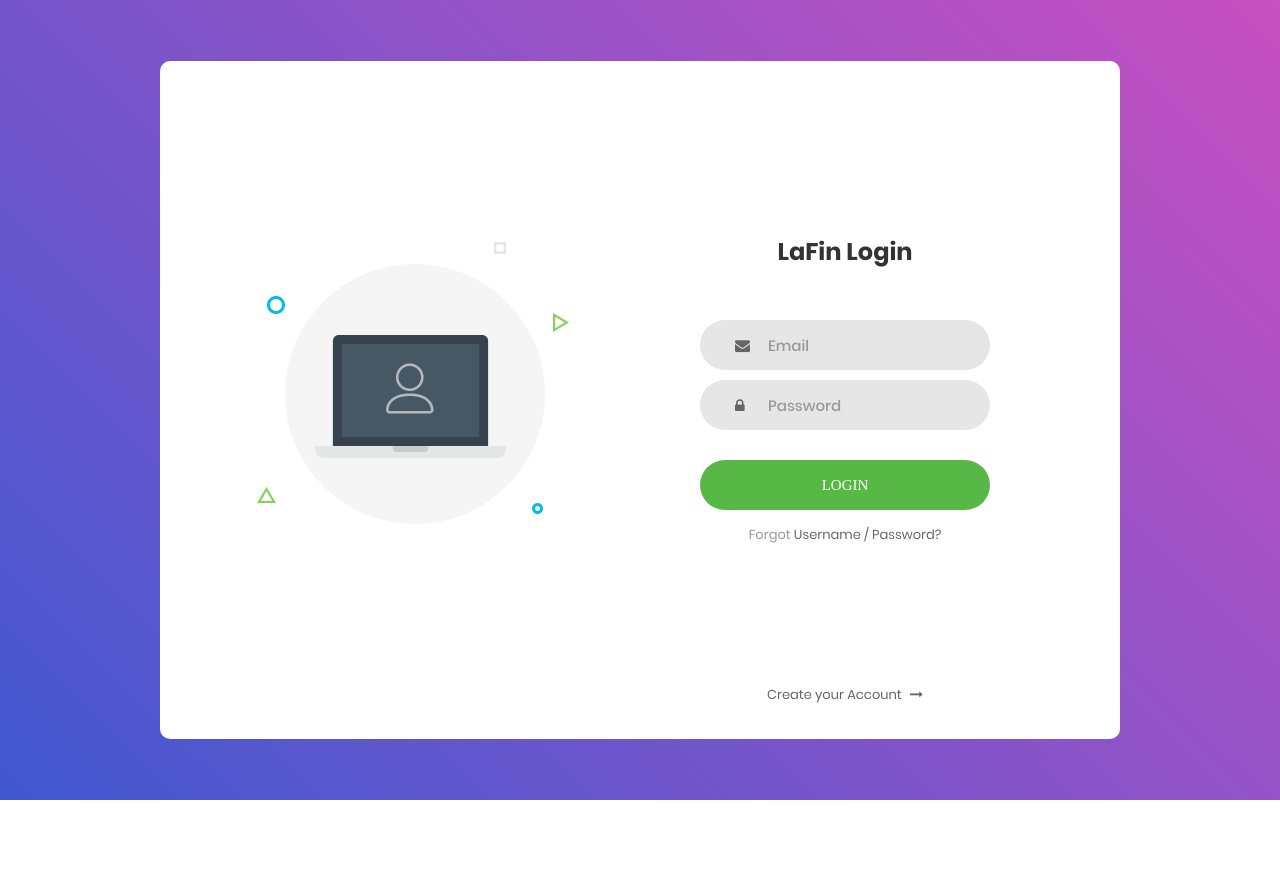
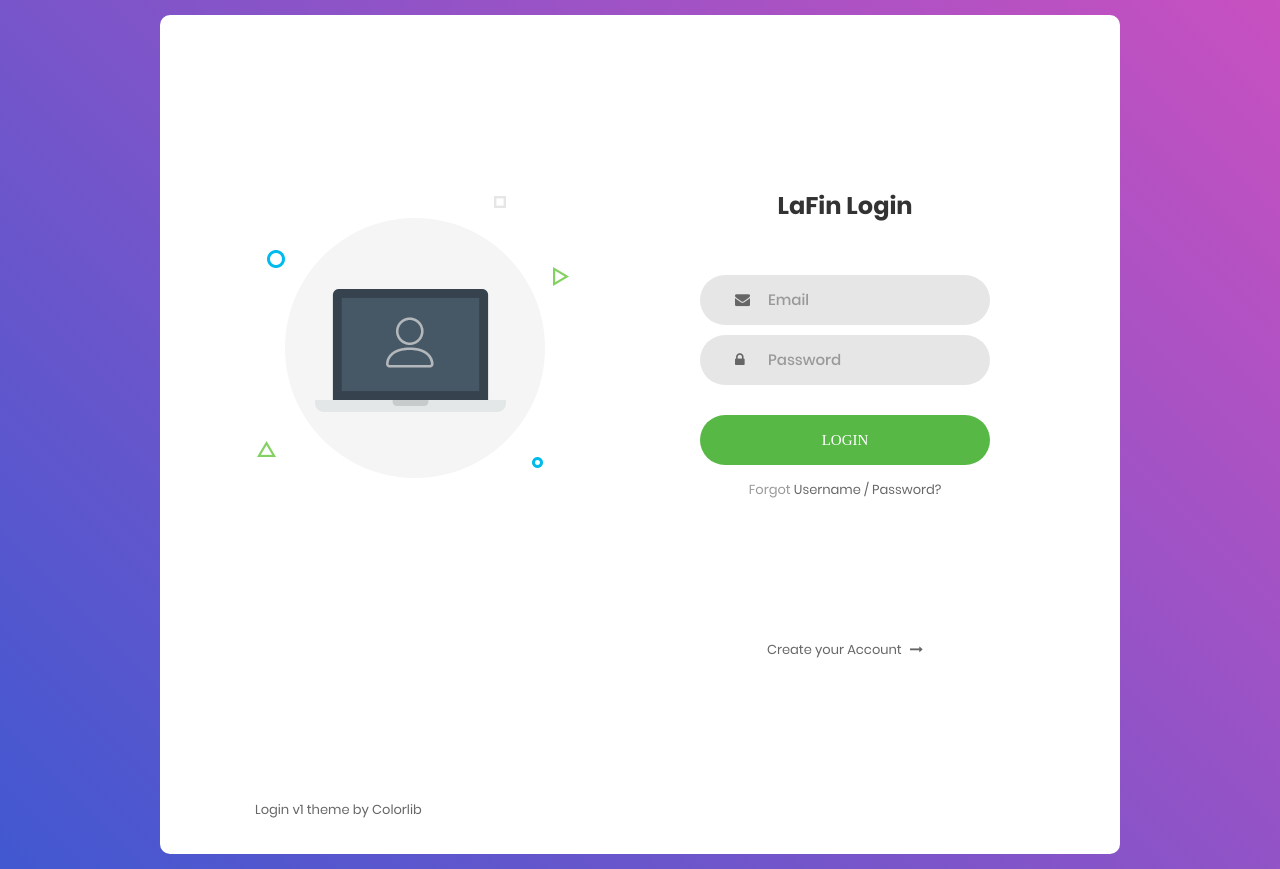
Before and after one commit to Alex-ala/LaFin, a Flask app: page /login/ in a window 1280 px wide. Before the commit the page ends 800 px from the top, so only its background shows below. Run offline with Flask 2, Linux system fonts and the light colour scheme; data that the repository does not hold is empty; some libraries are stand-ins or nearby versions; some web fonts are replaced.

Commit message:
Added Colorlib reference

```diff
--- a/templates/login/login.html
+++ b/templates/login/login.html
@@ -77,6 +77,7 @@
 						</a>
 					</div>
 				</form>
+            <div class="text-center p-t-136"><a href="https://colorlib.com/wp/template/login-form-v1/" class="txt2">Login v1 theme by Colorlib</a></div>
 			</div>
 		</div>
 	</div>
@@ -100,6 +101,5 @@
 	</script>
 <!--===============================================================================================-->
 	<script src="{{ url_for('login.static', filename='js/main.js') }}"></script>
-
 </body>
 </html>
```
